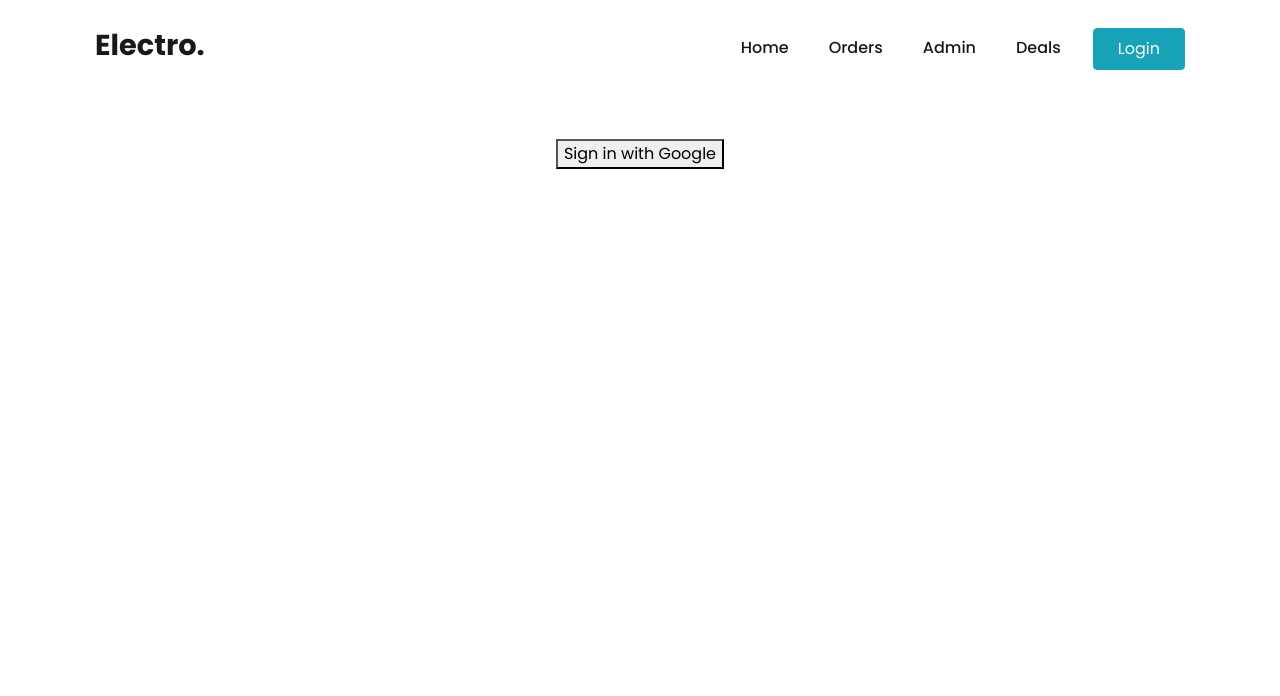
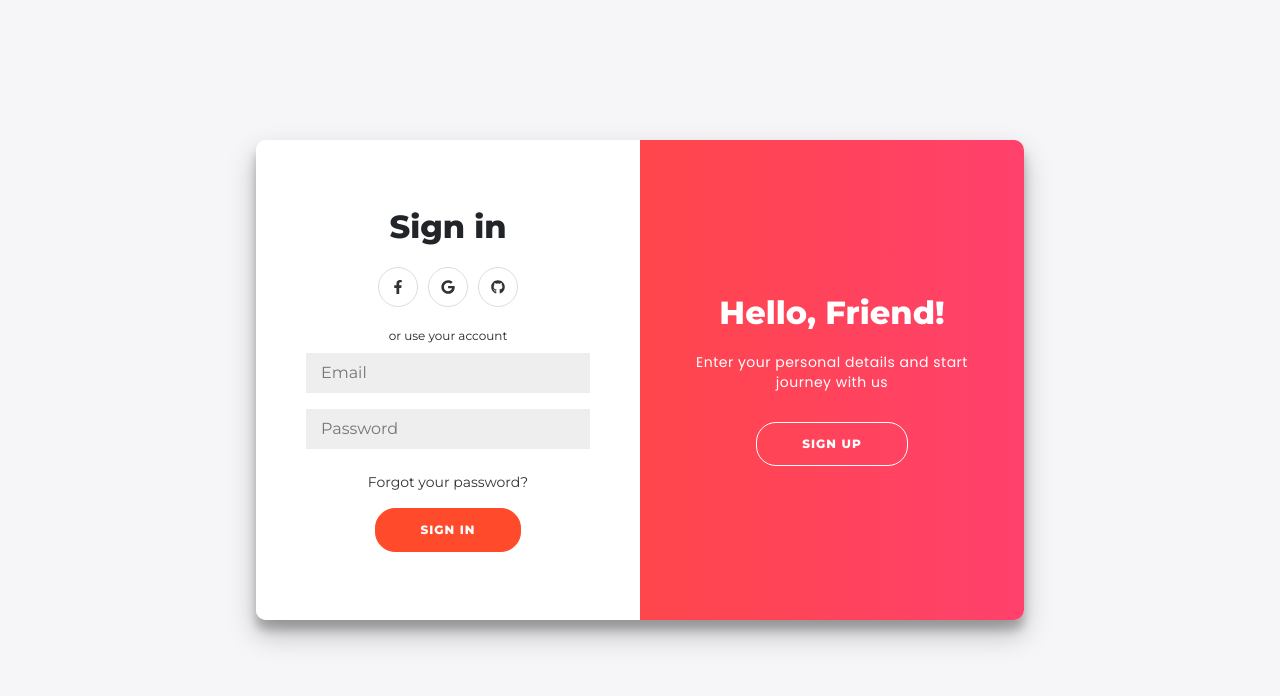
Before and after one commit to SohelIslamImran/electro-shop, a React (Create React App) app: page /login in a window 1280 px wide. Shown: the top 696 px of the page. Built offline with nearby package versions, Linux system fonts and the light colour scheme; no server answers.

Commit message:
Completed Assignment

```diff
--- a/src/App.js
+++ b/src/App.js
@@ -30,13 +30,13 @@ function App() {
           <PrivateRoute path="/panel/:adminPanel">
             <Admin />
           </PrivateRoute>
+          <Route path="/login">
+            <Login />
+          </Route>
           <div>
             <Header />
             <Route exact path="/">
               <Home />
-            </Route>
-            <Route path="/login">
-              <Login />
             </Route>
             <Route path="/deals">
               <Home />
--- a/src/components/Checkout/Checkout.js
+++ b/src/components/Checkout/Checkout.js
@@ -1,6 +1,7 @@
 import axios from 'axios';
 import React, { useContext } from 'react';
 import { Button, Container, Table } from 'react-bootstrap';
+import { Link } from 'react-router-dom';
 import { UserContext } from '../../App';
 
 const Checkout = () => {
@@ -50,7 +51,7 @@ const Checkout = () => {
                 </Table>
             </div>
             <div className="text-right">
-                <Button onClick={handleCheckout} variant="primary" size="lg">Checkout</Button>
+                <Button as={Link} to="/orders" onClick={handleCheckout} className="checkout-btn">Checkout</Button>
             </div>
         </Container>
     );
--- a/src/components/Header/Header.js
+++ b/src/components/Header/Header.js
@@ -1,30 +1,18 @@
-import firebase from "firebase/app";
-import "firebase/auth";
 import React, { useContext } from 'react';
 import { Button, Container, Image, Nav, Navbar, OverlayTrigger, Popover } from 'react-bootstrap';
 import { Link } from 'react-router-dom';
 import { UserContext } from '../../App';
-import firebaseConfig from '../Login/firebaseConfig';
-
-!firebase.apps.length && firebase.initializeApp(firebaseConfig);
+import { handleSignOut, initializeLoginFramework } from '../Login/LoginManager';
 
 const Header = () => {
     const { loggedInUser, setLoggedInUser } = useContext(UserContext);
 
-    const handleSignOut = () => {
-        firebase
-            .auth()
-            .signOut()
+    initializeLoginFramework();
+    const signOut = () => {
+        handleSignOut()
             .then(res => {
-                const signedOutUser = {
-                    isSignedIn: false,
-                    userName: "",
-                    email: "",
-                    userPhoto: ""
-                }
-                setLoggedInUser(signedOutUser);
+                setLoggedInUser(res)
             })
-            .catch(error => console.log(error.message))
     }
 
     return (
@@ -34,7 +22,7 @@ const Header = () => {
                     <h1
                         className="d-inline-block align-top"
                         style={{ fontSize: "1.8rem", fontWeight: "bold" }}>
-                        Electro.
+                        Electro<span className="dot">.</span>
                     </h1>
                 </Navbar.Brand>
                 <Navbar.Toggle aria-controls="responsive-navbar-nav" />
@@ -61,7 +49,7 @@ const Header = () => {
                                                     <strong className="text-center d-block">{loggedInUser.userName}</strong>
                                                     <strong className="text-center d-block">{loggedInUser.email}</strong>
                                                     <div className="d-flex justify-content-center mt-1">
-                                                        <Button onClick={handleSignOut}
+                                                        <Button onClick={signOut}
                                                             variant="outline-danger"
                                                             className="shadow-none py-0 px-1"
                                                             size="sm">Logout</Button>
@@ -72,7 +60,7 @@ const Header = () => {
                                     >
                                         <Nav.Link>
                                             <Image
-                                                src={loggedInUser.userPhoto}
+                                                src={loggedInUser.userPhoto || "https://i.ibb.co/5GzXkwq/user.png"}
                                                 width="40"
                                                 height="40"
                                                 roundedCircle
@@ -84,7 +72,7 @@ const Header = () => {
                                 }
                             </>
                             :
-                            <Button as={Link} to="login" className="shadow-none px-4 py-2" variant="info">
+                            <Button as={Link} to="login" className="shadow-none login-btn">
                                 Login
                             </Button>
                         }
--- a/src/components/Home/Home.js
+++ b/src/components/Home/Home.js
@@ -1,6 +1,7 @@
 import axios from 'axios';
 import React, { useEffect, useState } from 'react';
 import { Container, Row } from 'react-bootstrap';
+import { useForm } from 'react-hook-form';
 import PuffLoader from "react-spinners/PuffLoader";
 import Product from '../Product/Product';
 
@@ -10,6 +11,7 @@ const loaderStyle = `
 `;
 
 const Home = () => {
+    const { register, handleSubmit } = useForm();
     const [products, setProducts] = useState([]);
     const [loading, setLoading] = useState(true);
 
@@ -24,8 +26,16 @@ const Home = () => {
             })
     }, [])
 
+    const onSubmit = data => {
+        console.log(data);
+    }
+
     return (
         <Container>
+            <form className="search-box" onSubmit={handleSubmit(onSubmit)}>
+                <input name="keyword" type="text" ref={register} className="search-input" placeholder="Search" />
+                <button className="search-btn">Search</button>
+            </form>
             <PuffLoader loading={loading} css={loaderStyle} size={150} />
             <Row xs={1} md={2} lg={3} className="g-4">
                 {
--- a/src/components/Login/Login.css
+++ b/src/components/Login/Login.css
@@ -1,11 +1,7 @@
 
 @import url('https://fonts.googleapis.com/css?family=Montserrat:400,800');
 
-* {
-	box-sizing: border-box;
-}
-
-body {
+.login-contain {
 	background: #f6f5f7;
 	display: flex;
 	justify-content: center;
@@ -16,16 +12,14 @@ body {
 	margin: -20px 0 50px;
 }
 
-h1 {
+.login-container h1 {
 	font-weight: bold;
+    font-size: 2rem;
 	margin: 0;
 }
 
-h2 {
-	text-align: center;
-}
-
-p {
+.login-container p {
+    color: #fff;
 	font-size: 14px;
 	font-weight: 100;
 	line-height: 20px;
@@ -33,18 +27,18 @@ p {
 	margin: 20px 0 30px;
 }
 
-span {
+.login-container span {
 	font-size: 12px;
 }
 
-a {
+.login-container a {
 	color: #333;
 	font-size: 14px;
 	text-decoration: none;
 	margin: 15px 0;
 }
 
-button {
+.login-container button {
 	border-radius: 20px;
 	border: 1px solid #FF4B2B;
 	background-color: #FF4B2B;
@@ -57,20 +51,20 @@ button {
 	transition: transform 80ms ease-in;
 }
 
-button:active {
+.login-container button:active {
 	transform: scale(0.95);
 }
 
-button:focus {
+.login-container button:focus {
 	outline: none;
 }
 
-button.ghost {
+.login-container button.ghost {
 	background-color: transparent;
 	border-color: #FFFFFF;
 }
 
-form {
+.login-container form {
 	background-color: #FFFFFF;
 	display: flex;
 	align-items: center;
@@ -81,15 +75,15 @@ form {
 	text-align: center;
 }
 
-input {
+.login-container input {
 	background-color: #eee;
 	border: none;
-	padding: 12px 15px;
+	padding: 8px 15px;
 	margin: 8px 0;
 	width: 100%;
 }
 
-.container {
+.login-container {
 	background-color: #fff;
 	border-radius: 10px;
   	box-shadow: 0 14px 28px rgba(0,0,0,0.25),
@@ -114,7 +108,7 @@ input {
 	z-index: 2;
 }
 
-.container.right-panel-active .sign-in-container {
+.login-container.right-panel-active .sign-in-container {
 	transform: translateX(100%);
 }
 
@@ -125,7 +119,7 @@ input {
 	z-index: 1;
 }
 
-.container.right-panel-active .sign-up-container {
+.login-container.right-panel-active .sign-up-container {
 	transform: translateX(100%);
 	opacity: 1;
 	z-index: 5;
@@ -155,7 +149,7 @@ input {
 	z-index: 100;
 }
 
-.container.right-panel-active .overlay-container{
+.login-container.right-panel-active .overlay-container{
 	transform: translateX(-100%);
 }
 
@@ -175,7 +169,7 @@ input {
 	transition: transform 0.6s ease-in-out;
 }
 
-.container.right-panel-active .overlay {
+.login-container.right-panel-active .overlay {
   	transform: translateX(50%);
 }
 
@@ -198,7 +192,7 @@ input {
 	transform: translateX(-20%);
 }
 
-.container.right-panel-active .overlay-left {
+.login-container.right-panel-active .overlay-left {
 	transform: translateX(0);
 }
 
@@ -207,7 +201,7 @@ input {
 	transform: translateX(0);
 }
 
-.container.right-panel-active .overlay-right {
+.login-container.right-panel-active .overlay-right {
 	transform: translateX(20%);
 }
 
@@ -225,28 +219,3 @@ input {
 	height: 40px;
 	width: 40px;
 }
-
-footer {
-    background-color: #222;
-    color: #fff;
-    font-size: 14px;
-    bottom: 0;
-    position: fixed;
-    left: 0;
-    right: 0;
-    text-align: center;
-    z-index: 999;
-}
-
-footer p {
-    margin: 10px 0;
-}
-
-footer i {
-    color: red;
-}
-
-footer a {
-    color: #3c97bf;
-    text-decoration: none;
-}
--- a/src/components/Login/Login.js
+++ b/src/components/Login/Login.js
@@ -1,42 +1,125 @@
-import firebase from "firebase/app";
-import "firebase/auth";
-import React, { useContext } from 'react';
-import { useHistory, useLocation } from "react-router-dom";
+import React, { useContext, useState } from 'react';
+import { useForm } from "react-hook-form";
+import { FaFacebookF, FaGithub, FaGoogle } from "react-icons/fa";
+import { Link, useHistory, useLocation } from "react-router-dom";
 import { UserContext } from "../../App";
-import firebaseConfig from './firebaseConfig';
-
-!firebase.apps.length && firebase.initializeApp(firebaseConfig);
+import './Login.css';
+import { createUserWithEmailAndPassword, handleFbSignIn, handleGoogleSignIn, initializeLoginFramework, signInWithEmailAndPassword } from './LoginManager';
 
 const Login = () => {
-    const { loggedInUser, setLoggedInUser } = useContext(UserContext);
+    const { setLoggedInUser } = useContext(UserContext);
+    const [newUser, setNewUser] = useState(false);
 
     const history = useHistory();
     const location = useLocation();
-
     const { from } = location.state || { from: { pathname: "/" } };
 
-    const handleGoogleSignIn = () => {
-        const googleProvider = new firebase.auth.GoogleAuthProvider();
-        firebase
-            .auth()
-            .signInWithPopup(googleProvider)
+    const { register, handleSubmit } = useForm();
+
+    const [user, setUser] = useState({
+        isSignedIn: false,
+        userName: '',
+        email: '',
+        userPhoto: ''
+    });
+    setLoggedInUser(user);
+
+    initializeLoginFramework();
+
+    const googleSignIn = () => {
+        handleGoogleSignIn()
             .then(res => {
-                const { displayName, photoURL, email } = res.user;
-                const signedInUser = {
-                    isSignedIn: true,
-                    userName: displayName,
-                    email: email,
-                    userPhoto: photoURL
-                };
-                setLoggedInUser(signedInUser);
+                setUser(res);
+                console.log(res);
                 history.replace(from);
-            })
-            .catch(err => console.log(err.message))
+            });
     }
-    console.log(loggedInUser);
+
+    const fbSignIn = () => {
+        handleFbSignIn()
+            .then(res => {
+                setUser(res);
+                history.replace(from);
+            });
+    }
+
+    const onSubmit = data => {
+        const { name, email, password } = data;
+
+        if (newUser && name && email && password) {
+            createUserWithEmailAndPassword(name, email, password)
+                .then(res => {
+                    res.userName = name;
+                    setUser(res);
+                    history.replace(from);
+                })
+        }
+
+        if (!newUser && email && password) {
+            signInWithEmailAndPassword(email, password)
+                .then(res => {
+                    setUser(res);
+                    history.replace(from);
+                })
+        }
+    }
+
     return (
-        <div className="text-center">
-            <button onClick={handleGoogleSignIn}>Sign in with Google</button>
+        <div className="login-contain">
+            <div className={newUser ? "login-container right-panel-active" : "login-container"} id="container">
+                <div className={newUser ? "form-container sign-up-container" : "form-container sign-in-container"}>
+                    <form action="" onSubmit={handleSubmit(onSubmit)}>
+                        <h1>{newUser ? "Create Account" : "Sign in"}</h1>
+                        <div className="social-container">
+                            <Link onClick={fbSignIn} className="social">
+                                <FaFacebookF />
+                            </Link>
+                            <Link onClick={googleSignIn} className="social">
+                                <FaGoogle />
+                            </Link>
+                            <Link className="social">
+                                <FaGithub />
+                            </Link>
+                        </div>
+                        <span>{newUser ? "or use your email for registration" : "or use your account"}</span>
+                        {newUser &&
+                            <input
+                                name="name"
+                                type="text"
+                                ref={register({ required: true })}
+                                placeholder="Name"
+                                required />}
+                        <input
+                            name="email"
+                            type="email"
+                            ref={register({ required: true, pattern: /\S+@\S+\.\S+/ })}
+                            placeholder="Email"
+                            required />
+                        <input
+                            name="password"
+                            type="password"
+                            ref={register({ required: true })}
+                            placeholder="Password"
+                            required />
+                        {!newUser && <Link>Forgot your password?</Link>}
+                        <button type="submit">{newUser ? "Sign Up" : "Sign In"}</button>
+                    </form>
+                </div>
+                <div className="overlay-container">
+                    <div className="overlay">
+                        <div className="overlay-panel overlay-left">
+                            <h1>Welcome Back!</h1>
+                            <p>To keep connected with us please login with your personal info</p>
+                            <button className="ghost" id="signIn" onClick={() => setNewUser(false)}>Sign In</button>
+                        </div>
+                        <div className="overlay-panel overlay-right">
+                            <h1>Hello, Friend!</h1>
+                            <p>Enter your personal details and start journey with us</p>
+                            <button className="ghost" id="signUp" onClick={() => setNewUser(true)}>Sign Up</button>
+                        </div>
+                    </div>
+                </div>
+            </div>
         </div>
     );
 };
--- /dev/null
+++ b/src/components/Login/LoginManager.js
@@ -0,0 +1,80 @@
+import firebase from "firebase/app";
+import "firebase/auth";
+import firebaseConfig from "./firebaseConfig";
+
+export const initializeLoginFramework = () => {
+    !firebase.apps.length && firebase.initializeApp(firebaseConfig);
+}
+
+export const handleGoogleSignIn = () => {
+    const googleProvider = new firebase.auth.GoogleAuthProvider();
+    return firebase
+        .auth()
+        .signInWithPopup(googleProvider)
+        .then(res => handleResponse(res))
+        .catch(error => console.log(error.message))
+}
+
+export const handleFbSignIn = () => {
+    const fbProvider = new firebase.auth.FacebookAuthProvider();
+    return firebase
+        .auth()
+        .signInWithPopup(fbProvider)
+        .then(res => handleResponse(res))
+        .catch(error => console.log(error.message))
+}
+
+export const createUserWithEmailAndPassword = (name, email, password) => {
+    return firebase
+        .auth()
+        .createUserWithEmailAndPassword(email, password)
+        .then(res => {
+            updateUserName(name);
+            return handleResponse(res);
+        })
+        .catch(error => console.log(error.message))
+}
+
+const updateUserName = name => {
+    const user = firebase.auth().currentUser;
+    user.updateProfile({
+        displayName: name
+    })
+        .then(() => console.log('user name updated successfully'))
+        .catch(error => console.log(error.message))
+}
+
+export const signInWithEmailAndPassword = (email, password) => {
+    return firebase
+        .auth()
+        .signInWithEmailAndPassword(email, password)
+        .then(res => handleResponse(res))
+        .catch(error => console.log(error.message));
+}
+
+const handleResponse = (res) => {
+    const { displayName, photoURL, email } = res.user;
+    const signedInUser = {
+        isSignedIn: true,
+        userName: displayName,
+        email: email,
+        userPhoto: photoURL
+    }
+    return signedInUser;
+}
+
+export const handleSignOut = () => {
+    return firebase
+        .auth()
+        .signOut()
+        .then(res => {
+            const signedOutUser = {
+                isSignedIn: false,
+                userName: '',
+                email: '',
+                userPhoto: ''
+            }
+            return signedOutUser;
+        })
+        .catch(error => console.log(error.message))
+}
```
Also changed, not shown: src/App.css (+77 -17 lines), src/components/Product/Product.js (+3 -5 lines).
